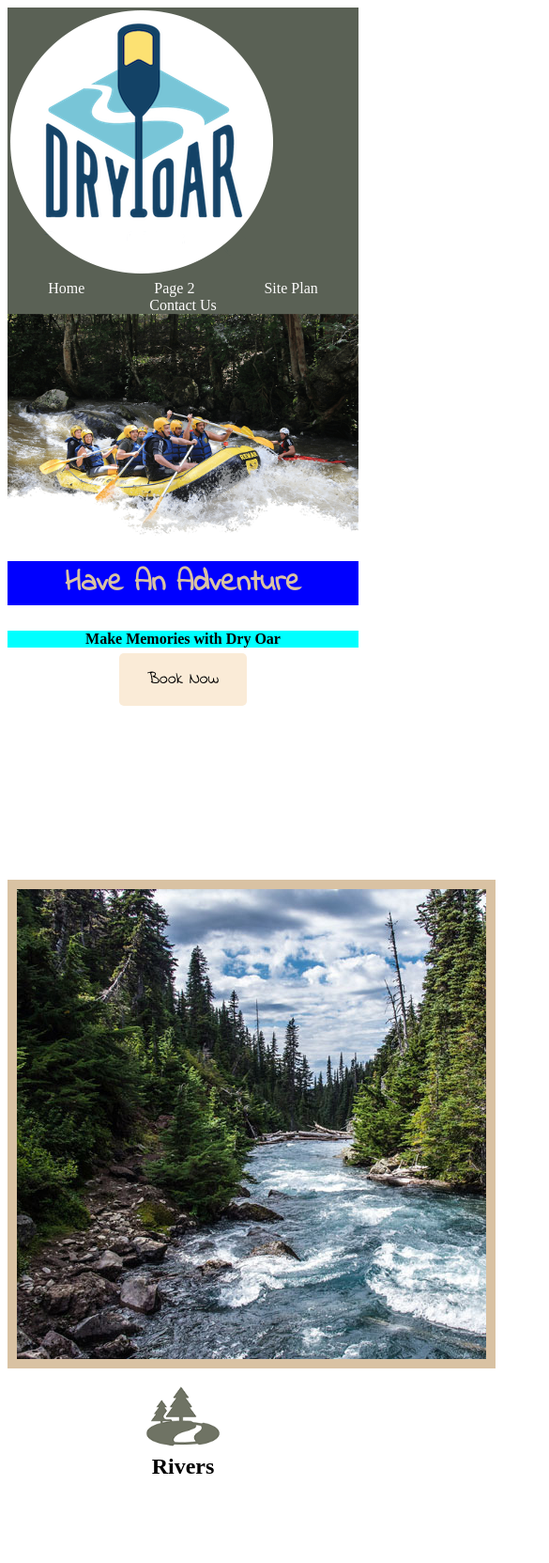
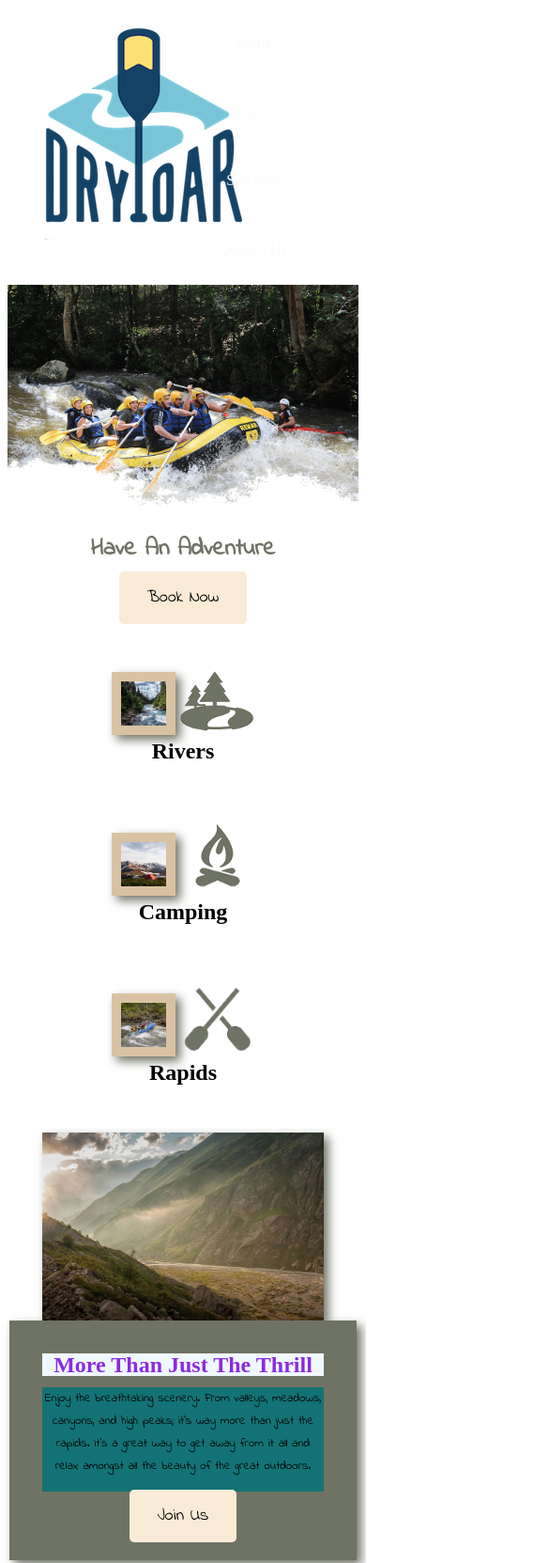
Before and after one commit to MaxwellDowns/wdd130, a plain HTML site: page wwr/index.html in a window 390 px wide. Shown: the top 1663 px of the page at 94% size, 585 px wide, since content can reach past the window. Drawn offline with Linux system fonts and the light colour scheme.

Commit message:
Add files via upload

```diff
--- a/wwr/styles/style.css
+++ b/wwr/styles/style.css
@@ -8,8 +8,9 @@
         text-align: center;
     }
     #background {
-        height: 725px;
-        background-color:#d9c2a3;
+        height: 125px;
+        grid-column: 1/11;
+        grid-row: 4/9;
     }
     body {
         background-color: #e38a8a;
@@ -19,21 +20,24 @@
         padding: 0;
     }
     header {
-        background-color:rgba(20,30,13, .7);
+        display: grid;
+        grid-template-columns: 150px auto;
+    }
+    nav {
+        display: flex;
+        justify-content: space-around;
     }
     nav a:hover {
         background-color: black;
         color: #d9c2a3;
     }
     .home-title {
-        background-color: blue;
         color: #d9c2a3;
         font-family:'Indie Flower', Helvetica, sans-serif;
         font-size: 2em;
         margin-top: 10px;
     }
     h4 {
-        background-color: aqua;
         color: black;
     }
     .book, .join {
@@ -67,6 +71,9 @@
         color: navy;
         padding: 25px 50px;
         margin-top: 200px;
+        display: flex;
+        justify-content: space-around;
+        align-items: center;
     }
     footer a {
         background-color:  rgb(180, 63, 178);
@@ -98,12 +105,19 @@
         background-color: #6f7364;
         line-height: 1.5em;
         padding: 35px;
+        grid-column: 6/10;
+        grid-row: 6/7;
+        box-shadow: 5px 5px 10px #6f7364;
     }
     h2 {
         margin: 0;
     }
     #logo_link {
         padding-top: 5px;
+        padding-top: 5px;
+        justify-self: center;
+        align-self: center;
+        width: 100%;
     }
     footer .social-img {
         padding-top: 15px;
@@ -111,10 +125,99 @@
     .rivers-card, .camping-card, .rapids-card {
         margin: 200px 0;
     }
-    .card-img {
-        border: 10px solid #d9c2a3;
-    }
     main section img {
         box-sizing: border-box;
     }
+    #hero {
+        display: grid;
+        grid-template-columns: 1fr 3fr 1fr;
+        margin-top: -300px;
+    }
+    #hero-box {
+        grid-column: 1/4;
+        grid-row: 1/3;
+        z-index: -10;
+    }
+    #hero-msg h4 {
+        color: white;
+    }
+    #hero-msg {
+        grid-column: 2/3;
+        grid-row: 1/2;
+        margin-top: 100px;
+    }
+    .rivers-card {
+        grid-column: 2/4;
+        grid-row: 2/3;
+    }
+    .camping-card {
+        grid-column: 5/7;
+        grid-row: 2/3;
+    }
+    .rapids-card {
+        grid-column: 8/10;
+        grid-row: 2/3;
+    }
+    .card-img {
+        border: 10px solid #d9c2a3;
+        width: 30%;
+    }
+    .mountains {
+        grid-column: 2/7;
+        grid-row: 5/8;
+        box-shadow: 5px 5px 10px #6f7364;
+        width: 100%;
+    }
+    .card-img {
+        border: 10px solid #d9c2a3;
+        transition: transform .5s;
+        box-shadow: 5px 5px 10px #6f7364;
+    }
+    .card-img:hover {
+    opacity: .6;
+    transform: scale(1.1);
+    }
+    @media screen and (max-width: 900px) {
+    #hero, .home-grid {
+        display: block;
+        height: auto;
+    }
+    nav, footer {
+        flex-direction: column;
+    }
+    nav a {
+        display: block;
+        padding: 15px;
+    }
+    #hero {
+        margin-top: 0;
+    }
+    #hero-msg {
+        margin-top: 0;
+    }
+    #hero-msg h4 {
+        display: none;
+    }
+    #hero-msg h1 {
+        color: #6f7364;
+    }
+    .home-title {
+        font-size: 25px;
+    }
+    .rivers-card, .camping-card, .rapids-card {
+        margin: 50px auto;
+        width: 60%;
+    }
+    #background {
+        display: none;
+    }
+    .mountains, .msg {
+        width: 80%;
+        display: block;
+        margin: 0 auto;
+    }
+    footer {
+        margin-top: 25px;
+    }
 }
+}
--- a/wwr/styles/zstylebackup.css
+++ b/wwr/styles/zstylebackup.css
@@ -20,6 +20,12 @@
     }
     header {
         background-color:rgba(20,30,13, .7);
+        display: grid;
+        grid-template-columns: 150px auto;
+    }
+    nav {
+        display: flex;
+        justify-content: space-around;
     }
     nav a:hover {
         background-color: black;
```
Also changed, not shown: wwr/index.html (+1 -1 lines), wwr/site-plan-rafting.html (line endings or trailing spaces), wwr/styles/site-plan-rafting.css (line endings or trailing spaces), wwr/styles/zsite-plan-backup.css (line endings or trailing spaces), wwr/zbackupindex.html (line endings or trailing spaces), wwr/zsite-plan-backup.html (line endings or trailing spaces).
